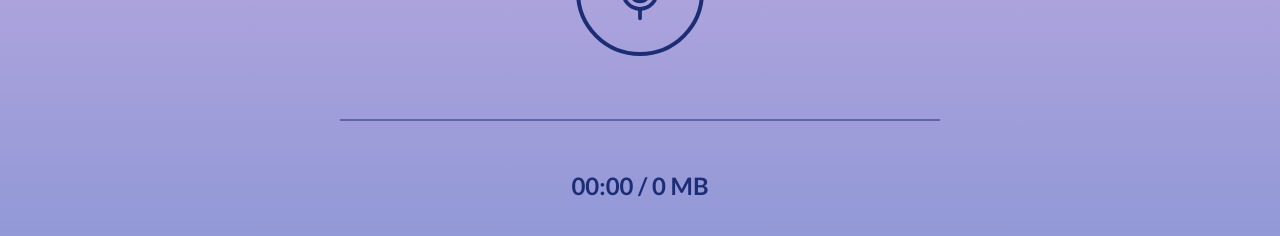
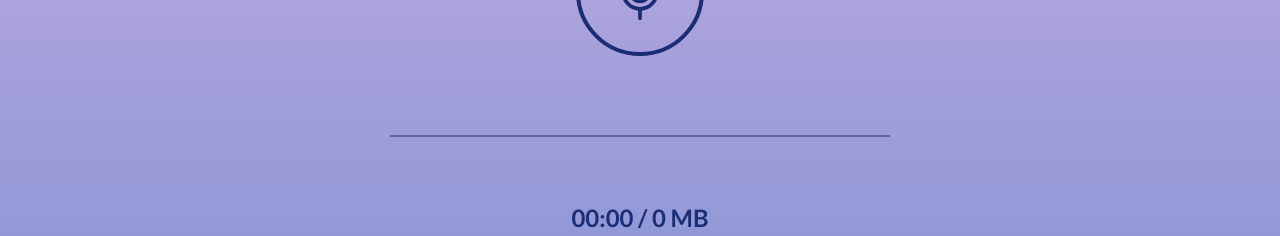
Before and after one commit to NahuelBurdisso/QuikSave-V, a React (Vite) app: page / in a window 1280 px wide. Shown: the part 270-506 px from the top of the page. Built offline with nearby package versions, Linux system fonts and the light colour scheme.

Commit message:
Fix styles

```diff
--- a/src/components/AudioWaveForm.tsx
+++ b/src/components/AudioWaveForm.tsx
@@ -5,6 +5,7 @@ interface AudioWaveFormProps {
   width: number;
   height: number;
   isRecording: boolean;
+  className?: string;
 }
 
 const AudioWaveForm: React.FC<AudioWaveFormProps> = ({
@@ -12,6 +13,7 @@ const AudioWaveForm: React.FC<AudioWaveFormProps> = ({
   width,
   height,
   isRecording,
+  className = "",
 }) => {
   const canvasRef = useRef<HTMLCanvasElement>(null);
   const animationFrameRef = useRef<number | null>(null);
@@ -78,7 +80,7 @@ const AudioWaveForm: React.FC<AudioWaveFormProps> = ({
   }, [audioData, width, height, isRecording]);
 
   return (
-    <div className="flex items-center justify-center w-full">
+    <div className={`flex items-center justify-center w-full ${className}`}>
       <canvas ref={canvasRef} />
     </div>
   );
--- a/src/components/RecordingSection.tsx
+++ b/src/components/RecordingSection.tsx
@@ -91,6 +91,7 @@ const RecordingSection: FC = () => {
     }
   };
 
+  const AUDIO_WAVE_MIN_WIDTH = 500;
   return (
     <div className="w-full flex flex-col items-center justify-center mt-20">
       <Button
@@ -118,8 +119,13 @@ const RecordingSection: FC = () => {
       <AudioWaveForm
         audioData={audioData}
         height={100}
-        width={600}
+        width={
+          window.innerWidth < AUDIO_WAVE_MIN_WIDTH
+            ? window.innerWidth - 40
+            : AUDIO_WAVE_MIN_WIDTH
+        }
         isRecording={isRecording}
+        className="my-4"
       />
       <div className="text-blue-800 text-center mb-6 text-2xl font-semibold">
         <span>{moment(recordingTime).format("mm:ss")}</span>
```
